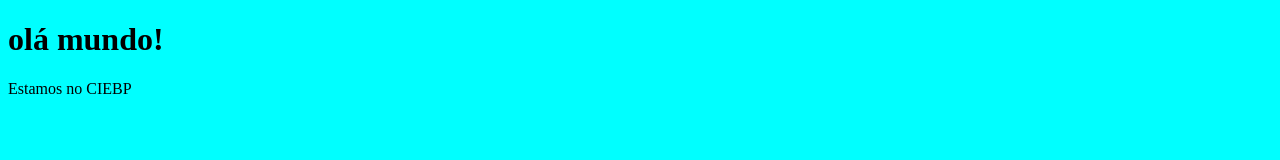
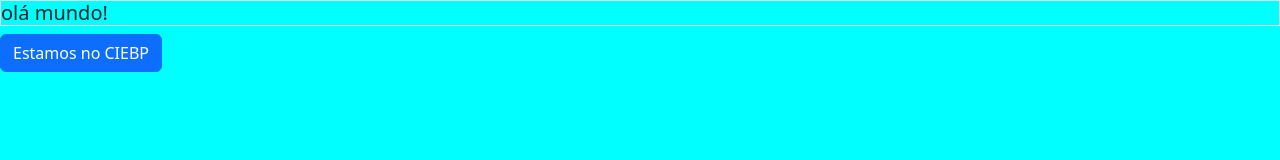
Before and after one commit to prof-drica/drika, a plain HTML site: page index.html in a window 1280 px wide. Drawn offline with nearby package versions, Linux system fonts and the light colour scheme.

Commit message:
adicionando bootstrap

```diff
--- a/index.html
+++ b/index.html
@@ -4,10 +4,12 @@
     <meta charset="UTF-8">
     <meta name="viewport" content="width=device-width, initial-scale=1.0">
     <title>Document</title>
+    <link href="https://cdn.jsdelivr.net/npm/bootstrap@5.3.6/dist/css/bootstrap.min.css" rel="stylesheet" integrity="sha384-4Q6Gf2aSP4eDXB8Miphtr37CMZZQ5oXLH2yaXMJ2w8e2ZtHTl7GptT4jmndRuHDT" crossorigin="anonymous">
     <link rel="stylesheet" href="estilo.css">
 </head>
 <body>
-    <h1> olá mundo!</h1>
-    <p>Estamos no CIEBP</p>
+    <h1 class="lead border border-bottom"> olá mundo!</h1>
+    <p class="btn btn-primary">Estamos no CIEBP</p>
+    <script src="https://cdn.jsdelivr.net/npm/bootstrap@5.3.6/dist/js/bootstrap.bundle.min.js" integrity="sha384-j1CDi7MgGQ12Z7Qab0qlWQ/Qqz24Gc6BM0thvEMVjHnfYGF0rmFCozFSxQBxwHKO" crossorigin="anonymous"></script>
 </body>
 </html>
```
